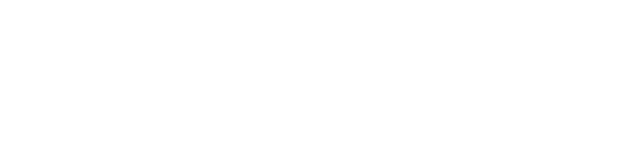
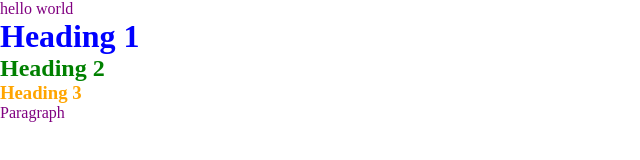
Before and after one commit to prince0538/prince, a website: page index.html in a window 1280 px wide. Shown: the whole page, without its empty margins (0-640 px from the left). Drawn offline with Linux system fonts and the light colour scheme.

Commit message:
added css to the home page

```diff
--- /dev/null
+++ b/index.css
@@ -0,0 +1,19 @@
+* {
+    margin: 0;
+    padding: 0;
+}
+p {
+    color: red;
+}
+h1 {
+    color: blue;
+}
+h2 {
+    color: green;
+}
+h3 {
+    color: orange;
+}
+p {
+    color: purple;
+}
--- a/index.html
+++ b/index.html
@@ -4,8 +4,13 @@
     <meta charset="UTF-8">
     <meta name="viewport" content="width=device-width, initial-scale=1.0">
     <title>Document</title>
+    <link rel="stylesheet" href="index.css">
 </head>
 <body>
-
+    <p>hello world</p>
+    <h1>Heading 1</h1>
+    <h2>Heading 2</h2>
+    <h3>Heading 3</h3>
+    <p>Paragraph</p>
 </body>
 </html>
```
